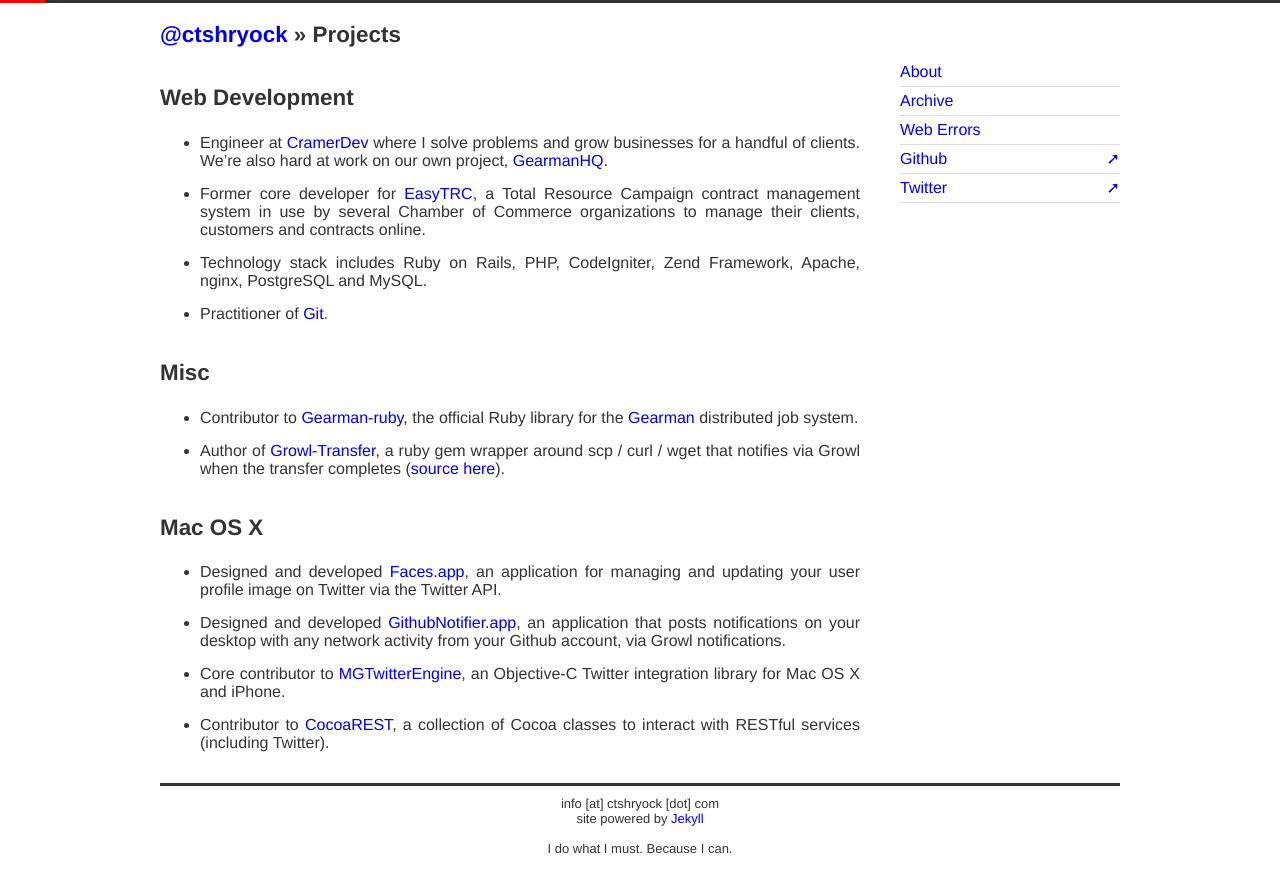
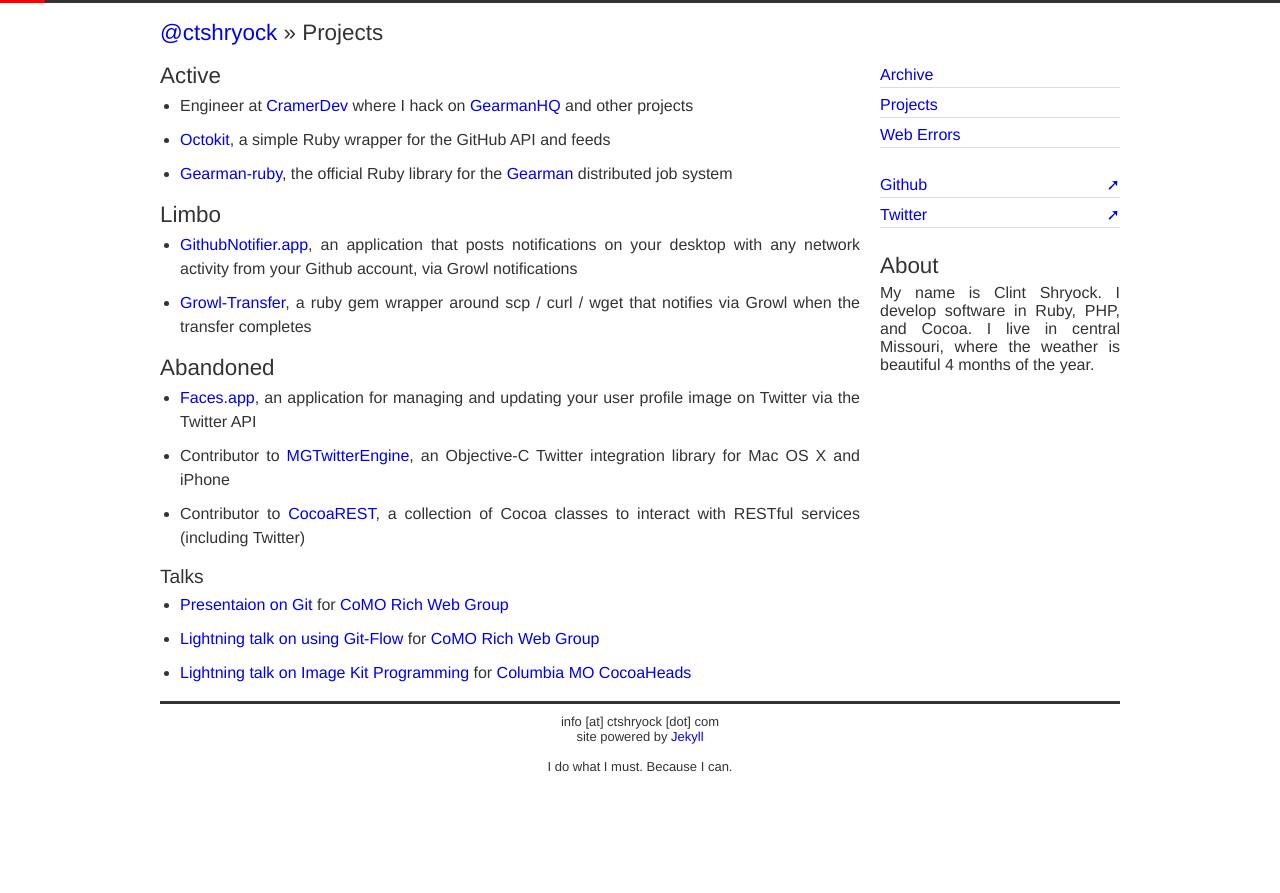
Before and after one commit to catsby/ctshryock.com, a Jekyll site: the page built from projects.md, in a window 1280 px wide. Shown: the top 893 px of the page. Built offline with Jekyll 4.4.1, drawn with Linux system fonts in a browser that asks for light colours.

Commit message:
A lot of site adjustments

```diff
--- a/_layouts/default.html
+++ b/_layouts/default.html
@@ -32,15 +32,20 @@
             <div id="sidebar">
 
                 <ul class="clean-list">
-                    <li><a href="/about.html" title="About Me">About</a></li>
-                    <li id="archive-link"><a href="/archive.html">Archive</a></li>
+                    <li><a href="/archive.html">Archive</a></li>
+                    <li><a href="/projects.html" title="Projects">Projects</a></li>
                     <li><a href="/web-errors.html">Web Errors</a></li>
+                </ul>
+
+                <ul class="clean-list">
                     <li><a href="http://github.com/ctshryock" title="ctshryock on Github.com" target="_blank">Github<span class="external-link" title="external link">&#x279A;</span></a></li>
                     <li><a href="http://twitter.com/ctshryock" title="ctshryock on Twitter.com" target="_blank">Twitter<span class="external-link" title="external link">&#x279A;</span></a></li>
                 </ul>
 
                 <div class="about">
-
+                  <h2>About</h2>
+                  My name is Clint Shryock.  I develop software in Ruby, PHP, and Cocoa.
+                  I live in central Missouri, where the weather is beautiful 4 months of the year.
                 </div>
 
             </div>
--- a/_posts/2010-4-14-facesapp.markdown
+++ b/_posts/2010-4-14-facesapp.markdown
@@ -3,7 +3,6 @@ layout: page
 title: Faces.app
 date: 2010-04-14 08:17:53 -05:00
 permalink: faces-app.html
-published: false
 category: page
 ---
 <img src="http://ctshryock.com/static/images/Faces512-thumb-200x200-20.png" width="200" height="200" alt="Faces512.png" style="float: left; margin: 0 20px 20px 0;">
--- a/projects.md
+++ b/projects.md
@@ -5,43 +5,52 @@ permalink: projects.html
 category: page
 ---
 
-###Web Development
+###Active
 
-- Engineer at [CramerDev][9] where I solve problems and grow businesses for a handful of clients.  We're also
-hard at work on our own project, [GearmanHQ][10].
+- Engineer at [CramerDev][9] where I hack on [GearmanHQ][10] and other
+  projects
 
-- Former core developer for [EasyTRC][5], a Total Resource Campaign contract management system in use by several Chamber of Commerce organizations to manage their clients, customers and contracts online.
+- [Octokit][19], a simple Ruby wrapper for the GitHub API and feeds
 
-- Technology stack includes Ruby on Rails, PHP, CodeIgniter, Zend Framework, Apache, nginx, PostgreSQL and MySQL.
+- [Gearman-ruby][12], the official Ruby library for the [Gearman][13] distributed job system
 
-- Practitioner of [Git][11].
 
-###Misc
+###Limbo
 
-- Contributor to [Gearman-ruby][12], the official Ruby library for the [Gearman][13] distributed job system.
+- [GithubNotifier.app][2], an application that posts notifications on your desktop with any network activity from your Github account, via Growl notifications
 
-- Author of [Growl-Transfer][8], a ruby gem wrapper around scp / curl / wget that notifies via Growl when the transfer completes  ([source here][7]).
+- [Growl-Transfer][7], a ruby gem wrapper around scp / curl / wget that notifies via Growl when the transfer completes
 
-###Mac OS X
+###Abandoned
 
-- Designed and developed [Faces.app][1], an application for managing and updating your user profile image on Twitter via the Twitter API.
+- [Faces.app][1], an application for managing and updating your user profile image on Twitter via the Twitter API
 
-- Designed and developed [GithubNotifier.app][2], an application that posts notifications on your desktop with any network activity from your Github account, via Growl notifications.
+- Contributor to [MGTwitterEngine][3], an Objective-C Twitter integration library for Mac OS X and iPhone
 
-- Core contributor to [MGTwitterEngine][3], an Objective-C Twitter integration library for Mac OS X and iPhone.
+- Contributor to [CocoaREST][4], a collection of Cocoa classes to interact with RESTful services (including Twitter)
 
-- Contributor to [CocoaREST][4], a collection of Cocoa classes to interact with RESTful services (including Twitter).
+##Talks
+
+- [Presentaion on Git][14] for [CoMO Rich Web Group][15]
+
+- [Lightning talk on using Git-Flow][16] for [CoMO Rich Web Group][15]
+
+- [Lightning talk on Image Kit Programming][17] for [Columbia MO CocoaHeads][18]
 
 [1]: /faces-app.html
 [2]: /github-notifier.html
 [3]: http://github.com/ctshryock/MGTwitterEngine
 [4]: http://github.com/ctshryock/CocoaREST
-[5]: http://easytrc.com
-[6]: http://github.com
 [7]: https://github.com/ctshryock/growl-transfer
-[8]: https://rubygems.org/gems/growl-transfer
 [9]: http://cramerdev.com
 [10]: http://gearmanhq.com
-[11]: http://git-scm.com/
 [12]: https://github.com/gearman-ruby/gearman-ruby
 [13]: http://gearman.org
+
+
+[14]: https://github.com/ctshryock/GitTalk
+[15]: http://comorichweb.posterous.com/
+[16]: https://github.com/ctshryock/git-flow-talk
+[17]: https://github.com/ctshryock/ImageKit-ShowOff
+[18]: http://cocoaheads.org/us/ColumbiaMissouri/index.html
+[19]: https://github.com/pengwynn/octokit
--- a/static/style.css
+++ b/static/style.css
@@ -6,8 +6,8 @@ html {
 }
 
 body {
-  font-family: "HelveticaNeue-Light", "Helvetica Neue Light", "Helvetica Neue", Helvetica, Arial, "Lucida Grande", sans-serif;
-  color: #333;
+  	font-family: "HelveticaNeue-Light", "Helvetica Neue Light", "Helvetica Neue", Helvetica, Arial, "Lucida Grande", sans-serif;
+  	color: #333;
 	margin: 0;
 	padding: 0;
 	border-top: 3px solid red;
@@ -32,11 +32,13 @@ dl, dd, dt, div, blockquote, p {
 
 ul {
 	margin-top: 0px;
+	padding-left: 20px;
 }
 
 .clean-list {
 	list-style-type: none;
 	margin: 0;
+	margin-bottom: 25px;
 	padding: 0;
 }
 
@@ -47,8 +49,7 @@ ul {
 }
 
 ul li {
-	padding:0;
-	padding-bottom: 5px;
+	line-height: 24px;
 }
 
 a {
@@ -69,7 +70,12 @@ p {
 
 h2,h3 {
 	font-size: 1.4em;
+	color: #333;
+	font-weight: 100;
+	margin: 0;
+	margin-bottom: 5px;
 }
+
 
 #title {
 	margin-bottom: 30px;
@@ -113,14 +119,8 @@ dl dt {
 #sidebar {
 	float:right;
 	width: 240px;
-	margin: 0;
-	margin-bottom: 15px;
+	margin: 0 0 0 20px;
 	padding-top: 60px;
-}
-
-#sidebar ul {
-	padding-left: 20px;
-  line-height: 18px;
 }
 
 li.page-link {
@@ -190,7 +190,7 @@ dd ol {
 }
 
 .oreo-steps dd {
-	width: 400px;
+	width: 500px;
 	float: left;
 }
 
@@ -244,4 +244,5 @@ dd.web-error-post-content {
   float: left;
   width:700px;
   height: 60px;
+  line-height: 60px;
 }
```
